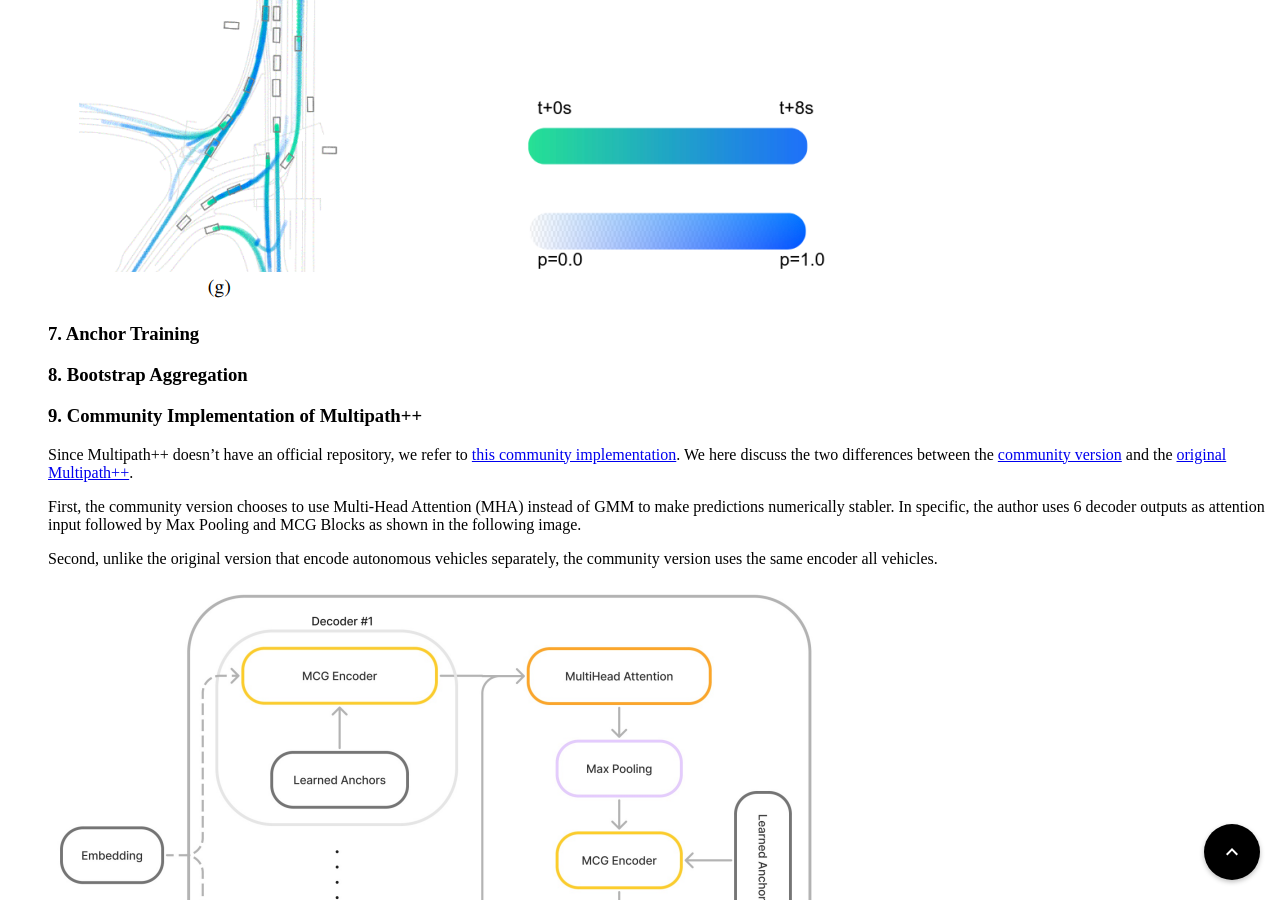
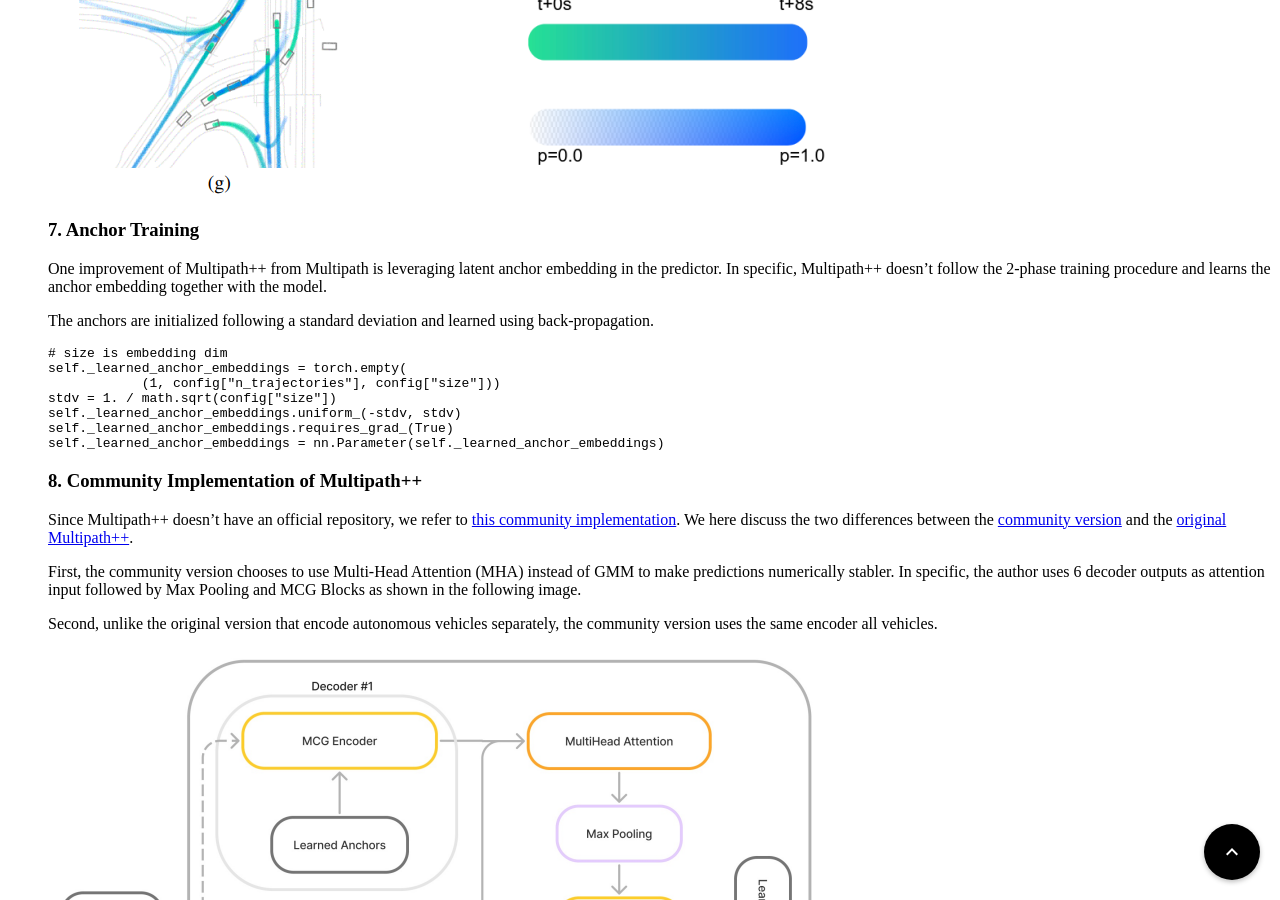
Before and after one commit to UCLAdeepvision/CS188-Projects-2023Winter, a Jekyll site: the page built from index.html, in a window 1280 px wide and 900 px high, scrolled down 5360 px. Built offline with Jekyll 4.4.1, drawn with Linux system fonts in a browser that asks for light colours; some of the changed text lies outside the part shown.

Commit message:
filling stuff

````diff
--- a/_posts/2023-01-27-team03-trajectory_pred_plan.md
+++ b/_posts/2023-01-27-team03-trajectory_pred_plan.md
@@ -65,13 +66,45 @@
 
 ### 3. Context Gating (CG)
 CG is one of the key innovation of Multipath++. It works like an attention block and empirically enables communication between different road objects. First, let's look at a CG block:
-![image info](../assets/images/team03/single_cg.png)
+
+<!-- ![image info](/assets/images/team03/single_cg.png) -->
+![fig1]({{ '/assets/images/team03/single_cg.png' | relative_url }})
+
 The inputs of a CG block include **both** n states and m contexts. A CG block passes input states and context information respectively through MLP. Eventually, it aggregates the element-wise multiplication through mean or max pooling.
 In comparison to Cross-Attention on the left, CG is computationally cheaper by summarizing the two kinds of inputs first, then aggregating the summarized value.
 
+```python
+class CGBlock(nn.Module):
+    def __init__(self, config):
+        super().__init__()
+        self._config = config
+        self.s_mlp = MLP(config["mlp"])
+        self.c_mlp = nn.Identity() if config["identity_c_mlp"] else MLP(config["mlp"])
+        self.n_in = self.s_mlp.n_in
+        self.n_out = self.s_mlp.n_out
+```
+
 ### 4. Multi-Context Gating (MCG)
-![image info](../assets/images/team03/multi_cg.png)
+
+<!-- ![image info](/assets/images/team03/multi_cg.png) -->
+![fig1]({{ '/assets/images/team03/multi_cg.png' | relative_url }})
+
 As a single CG Block is comparable to attention, the MCG blocks are comparable to transformer, which simply involves *many* stacked CG Blocks. However, MCG keeps the **running mean** or residual network information.
+
+```python
+class MCGBlock(nn.Module):
+    def __init__(self, config):
+        super().__init__()
+        self._config = config
+        self._blocks = []
+        for i in range(config["n_blocks"]):
+            current_block_config = config["block"].copy()
+            current_block_config["agg_mode"] = config["agg_mode"]
+            self._blocks.append(CGBlock(current_block_config))
+        self._blocks = nn.ModuleList(self._blocks)
+        self.n_in = self._blocks[0].n_in
+        self.n_out = self._blocks[-1].n_out
+```
 
 ### 5. Encoders
 We introduce the encoders network architectures:
@@ -82,7 +115,7 @@
 2. Agent Interaction Encoder uses the exactly same architecture as the History Encoder with different specifications. More importantly, the input data are the interaction embedding instead of single-agent representation.
 3. Roadgraph Encoder consists only of MCG Blocks. The input features are line segments, which has features such as starting point, ending point, and road type (crosswalk, yellowline, etc.)
 <p align="center">
-<img src="../assets/images/team03/lstm.png"  width="300" height="200">
+<img src="/assets/images/team03/lstm.png"  width="300" height="200">
 </p>
 
 
@@ -91,27 +124,41 @@
 
 Finally, a Expectation Maximization (EM) algorithm with Gaussian Mixure Model (GMM) prior is trained on the distribution parameters including mean, covariance matrix, and probability. Alternatively, the final layer may employ Multi-Head Attention for the same predictions.
 
-![image info](../assets/images/team03/gmm.png)
+<!-- ![image info](/assets/images/team03/gmm.png) -->
+![fig1]({{ '/assets/images/team03/gmm.png' | relative_url }})
 
-Notice the GMM naturally has multiple local nodes. Therefore, it is similar to how there multiple possible future paths in reality.
+Notice the GMM naturally has multiple local nodes. Therefore, it is similar to how a vehicle can follow any one of possible paths in reality.
 
-The picture below illustrate Multipath++'s predictions for different WOMD scenes(ablation study). Note that hue indicates time horizon while
-transparency indicates predicted probability.
+The picture below illustrate Multipath++'s predictions for different WOMD scenes(ablation study). Note that hue indicates time horizon while transparency indicates predicted probability.
 
-![image info](../assets/images/team03/ablation_on_waymo.png)
+<!-- ![image info](/assets/images/team03/ablation_on_waymo.png) -->
+![fig1]({{ '/assets/images/team03/ablation_on_waymo.png' | relative_url }})
 
 ### 7. Anchor Training
 
-### 8. Bootstrap Aggregation
+One improvement of Multipath++ from Multipath is leveraging latent anchor embedding in the predictor. In specific, Multipath++ doesn't follow the 2-phase training procedure and learns the anchor embedding together with the model.
 
-### 9. Community Implementation of Multipath++
+The anchors are initialized following a standard deviation and learned using back-propagation.
+
+```python
+# size is embedding dim
+self._learned_anchor_embeddings = torch.empty(
+            (1, config["n_trajectories"], config["size"]))
+stdv = 1. / math.sqrt(config["size"])
+self._learned_anchor_embeddings.uniform_(-stdv, stdv)
+self._learned_anchor_embeddings.requires_grad_(True)
+self._learned_anchor_embeddings = nn.Parameter(self._learned_anchor_embeddings)
+```
+
+### 8. Community Implementation of Multipath++
 Since Multipath++ doesn't have an official repository, we refer to [this community implementation](https://github.com/stepankonev/waymo-motion-prediction-challenge-2022-multipath-plus-plus). We here discuss the two differences between the [community version](https://arxiv.org/abs/2206.10041) and the [original Multipath++](https://arxiv.org/abs/2111.14973).
 
 First, the community version chooses to use Multi-Head Attention (MHA) instead of GMM to make predictions numerically stabler. In specific, the author uses 6 decoder outputs as attention input followed by Max Pooling and MCG Blocks as shown in the following image.
 
 Second, unlike the original version that encode autonomous vehicles separately, the community version uses the same encoder all vehicles.
 
-![image info](../assets/images/team03/new_predictor.png)
+<!-- ![image info](/assets/images/team03/new_predictor.png) -->
+![fig1]({{ '/assets/images/team03/new_predictor.png' | relative_url }})
 
 ## Training Objective and Metrics
 
@@ -129,10 +176,18 @@
 Consider time steps from *1* to *T*, *s-hat* being the predicted location, and *s* being the ground-truth.
 
 In minADE, we calculate the averaged l2-norm displacement for each trajectory, and pick the smallest value.
-![image info](../assets/images/team03/minADE.png)
+
+<!-- <p align="center">
+<img src="/assets/images/team03/minADE.png"  width="400" height="80">
+</p> -->
+![fig1]({{ '/assets/images/team03/minADE.png' | relative_url }})
 
 The minFDE metric, on the other hand, only considers the final step displacement.
-![image info](../assets/images/team03/minFDE.png)
+
+<!-- <p align="center">
+<img src="/assets/images/team03/minFDE.png"  width="400" height="80">
+</p> -->
+![fig1]({{ '/assets/images/team03/minFDE.png' | relative_url }})
 
 #### 2b. Miss Rate
 
@@ -150,6 +206,34 @@
 We will compare the aforementioned training objectives between the original Multipath++ model and our Transformer-Multipath++. Specifically, we will compare the convergence rate and training cost(times, and monetary cost since we are using paid computation platform) between the two versions.
 
 ### 2. Result and Visualization Comparison
+
+In this section, we compare model results on 3 metrics in 3 masking configurations (0.05, 0.15, and 0.5). All metrics are lower the better. We compare between two models. MPT is our model that uses Multi-Head Attention inside Multipath++, while LSTM stands for the original Multipath++ baseline.
+
+We train both models using the same data and configurations for 10 epochs and report result in the last epoch. Due to time and computation resource constraint, we only use 10% of total available data.
+
+#### 2.1 minADE
+
+| Mask | MPT (ours) | LSTM |
+| :--: | :--------: | :--: |
+| 0.05 | 4.030 | |
+| 0.15 | 4.089 | |
+| 0.5  | 4.382 | |
+
+#### 2.2 minFDE
+
+| Mask | MPT (ours) | LSTM |
+| :--: | :--------: | :--: |
+| 0.05 | 10.777 | |
+| 0.15 | 10.559 | |
+| 0.5  | 11.147 | |
+
+#### 2.3 Miss Rate
+
+| Mask | MPT (ours) | LSTM |
+| :--: | :--------: | :--: |
+| 0.05 | 0.309 | |
+| 0.15 | 0.355 | |
+| 0.5  | 0.345 | |
 
 ## Reference
 
````
Also changed, not shown: other parts of _posts/2023-01-27-team03-trajectory_pred_plan.md (+5 -3 lines).
